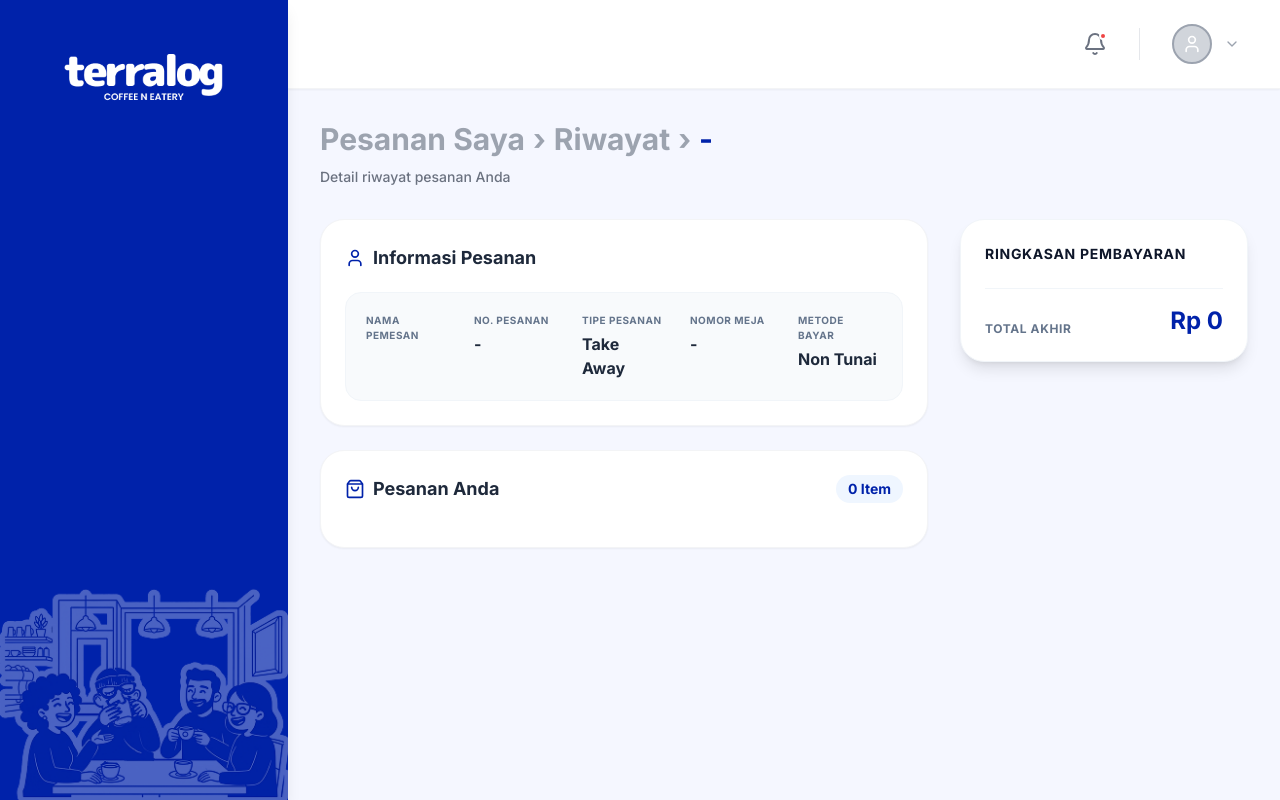
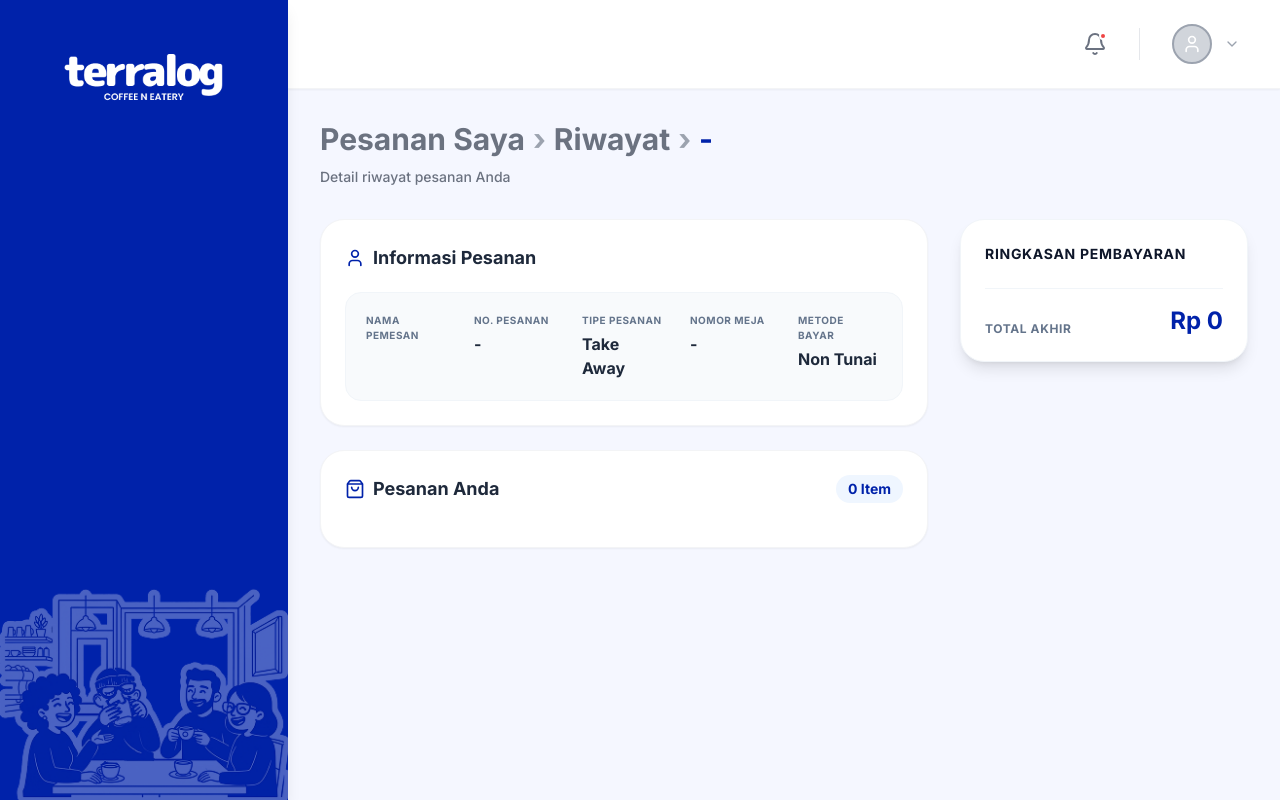
Before and after one commit to ahmddarff/tubesimk, a Python web app: template templates/customer/pesanan_riwayat_detail.html in a window 1280 px wide. Run offline with Jinja, Linux system fonts and the light colour scheme; the template is opened without the code that fills it, so the values that code supplies are empty; some libraries are stand-ins or nearby versions.

Commit message:
rapikan dikit

```diff
--- a/templates/customer/buat_reservasi.html
+++ b/templates/customer/buat_reservasi.html
@@ -5,7 +5,7 @@
     <div>
         <div class="flex items-center justify-between mb-8">
             <div>
-                <h1 class="text-3xl font-bold text-terralogBlue mb-1">Reservasi Saya</h1>
+                <h1 class="text-3xl font-bold text-terralogBlue mb-2">Reservasi Saya</h1>
                 <p class="text-gray-500 text-sm">Kelola dan pantau reservasi meja Anda</p>
             </div>
             <a href="/customer/reservasi/new" class="bg-terralogBlue hover:bg-blue-900 text-white font-bold py-3 px-6 rounded-xl flex items-center gap-2 transition-all shadow-md active:scale-95 text-sm">
--- a/templates/customer/pesanan_aktif_detail.html
+++ b/templates/customer/pesanan_aktif_detail.html
@@ -8,7 +8,7 @@
 
         <div class="mb-8">
             <div class="flex items-center gap-2 text-3xl font-bold leading-tight flex-wrap mb-2">
-                <a href="/customer/pesanan-saya" class="text-gray-400 hover:text-terralogBlue transition">Pesanan Saya</a>
+                <a href="/customer/pesanan-saya" class="text-gray-500 hover:text-terralogBlue transition">Pesanan Saya</a>
                 <span class="text-gray-400">›</span>
                 <span class="text-terralogBlue">Pesanan Aktif</span>
             </div>
--- a/templates/customer/pesanan_riwayat_detail.html
+++ b/templates/customer/pesanan_riwayat_detail.html
@@ -8,9 +8,9 @@
 
         <div class="mb-8">
             <div class="flex items-center gap-2 text-3xl font-bold leading-tight flex-wrap mb-2">
-                <a href="/customer/pesanan-saya" class="text-gray-400 hover:text-terralogBlue transition">Pesanan Saya</a>
+                <a href="/customer/pesanan-saya" class="text-gray-500 hover:text-terralogBlue transition">Pesanan Saya</a>
                 <span class="text-gray-400">›</span>
-                <a href="/customer/pesanan-saya/history" class="text-gray-400 hover:text-terralogBlue transition">Riwayat</a>
+                <a href="/customer/pesanan-saya/history" class="text-gray-500 hover:text-terralogBlue transition">Riwayat</a>
                 <span class="text-gray-400">›</span>
                 <span class="text-terralogBlue" x-text="order.order_number || '-'"></span>
             </div>
--- a/templates/customer/pesanan_saya.html
+++ b/templates/customer/pesanan_saya.html
@@ -6,7 +6,7 @@
 <div class="customer-page-shell w-full">
     <div class="flex justify-between items-center mb-8">
         <div>
-            <h1 class="text-3xl font-bold text-terralogBlue mb-1">Pesanan Saya</h1>
+            <h1 class="text-3xl font-bold text-terralogBlue mb-2">Pesanan Saya</h1>
             <p class="text-gray-500 text-sm">Kelola dan pantau pesanan Anda</p>
         </div>
         <a href="/customer/daftar-menu" class="px-6 py-3 bg-terralogOrange text-white rounded-full font-bold flex items-center gap-2 hover:bg-orange-500 transition shadow-lg">
```
